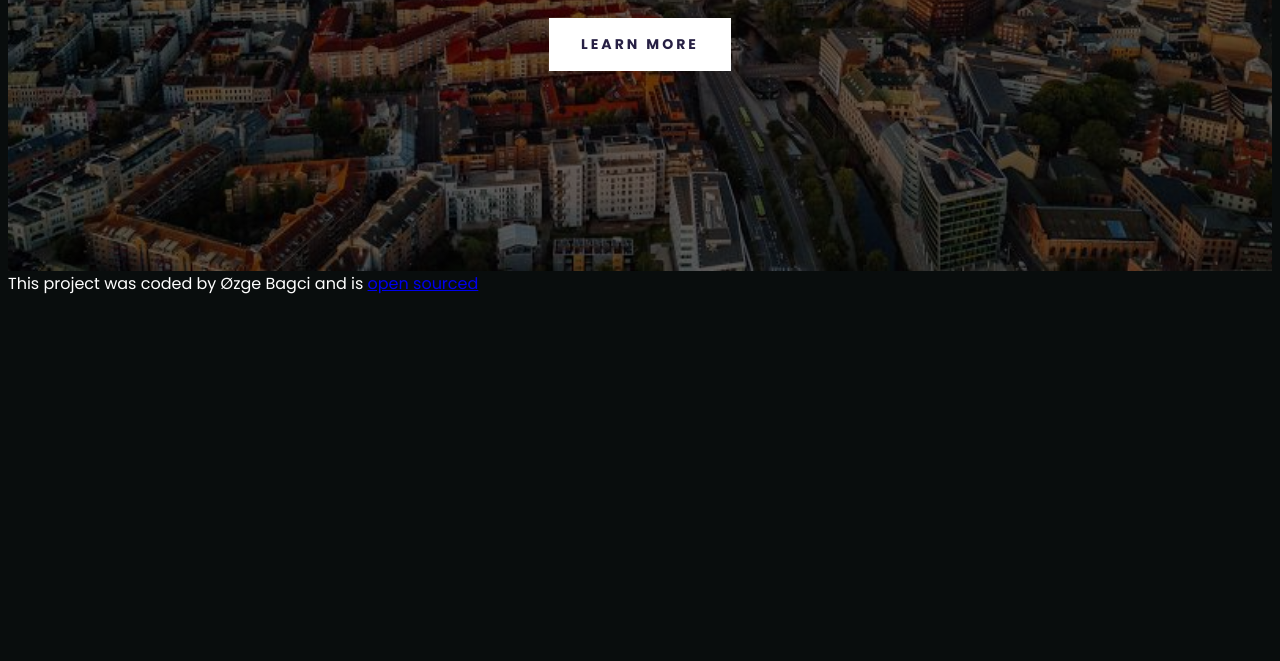
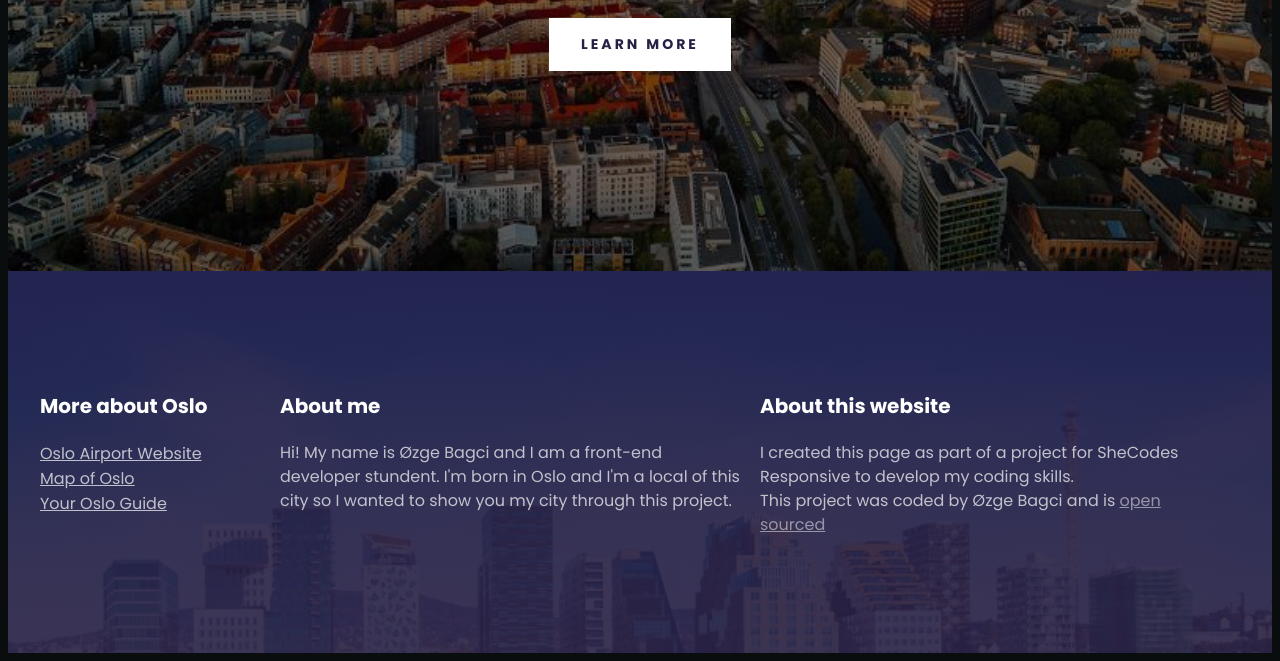
Before and after one commit to OzgeBagci/Oslo-travel-project, a plain HTML site: page index.html in a window 1280 px wide. Shown: the part 474-1135 px from the top of the page. Before the commit the page ends 800 px from the top, so only its background shows below. Drawn offline with Linux system fonts and the light colour scheme.

Commit message:
Added footer

```diff
--- a/index.html
+++ b/index.html
@@ -15,19 +15,64 @@
   <body>
     <div class="container">
       <header>
-        <h3>.TRAVEL.</h3>
+        <h3>.DISCOVER.</h3>
         <h1>Welcome to Oslo</h1>
-        <h2>Capital city of Norway</h2>
+        <h2>The Tiger City</h2>
         <a href="#more">Learn more</a>
       </header>
       <footer>
+        <section class="grid">
+          <div>
+            <h3>More about Oslo</h3>
+
+            <ul>
+              <li>
+                <a
+                  href="https://avinor.no/en/airport/oslo-airport"
+                  target="_blank"
+                >
+                  Oslo Airport Website
+                </a>
+              </li>
+              <li>
+                <a
+                  href="https://maps.app.goo.gl/HykTTd7QUdJEf4CD6"
+                  target="_blank"
+                >
+                  Map of Oslo
+                </a>
+              </li>
+              <li>
+                <a href="https://www.visitoslo.com/en/" target="_blank">
+                  Your Oslo Guide
+                </a>
+              </li>
+            </ul>
+          </div>
+          <div>
+            <h3>About me</h3>
+            <p>
+              Hi! My name is Øzge Bagci and I am a front-end developer stundent.
+              I'm born in Oslo and I'm a local of this city so I wanted to show
+              you my city through this project.
+            </p>
+          </div>
+          <div>
+            <h3>About this website</h3>
+            <p>
+              I created this page as part of a project for SheCodes Responsive
+              to develop my coding skills.
+              <br />
               This project was coded by Øzge Bagci and is
               <a
-          href="https://github.com/OzgeBagci/Oslo-travel-project"
+                href="https://github.com/matthieua/lisbon-travel-project"
                 target="_blank"
               >
                 open sourced</a
               >
+            </p>
+          </div>
+        </section>
       </footer>
     </div>
   </body>
--- a/src/styles.css
+++ b/src/styles.css
@@ -7,8 +7,18 @@ body {
   margin: 0 auto;
 }
 
+.grid {
+  display: grid;
+  grid-template-columns: 1fr 2fr 2fr;
+}
+
+section {
+  max-width: 1200px;
+  margin: 0 auto;
+}
+
 header {
-  background-image: linear-gradient(rgba(0, 0, 0, 0.6), rgba(0, 0, 0, 0.6)),
+  background-image: linear-gradient(rgba(0, 0, 0, 0.4), rgba(0, 0, 0, 0.6)),
     url("../images/oslo.jpg");
   background-repeat: no-repeat;
   background-size: cover;
@@ -56,9 +66,47 @@ header a {
 
 footer {
   color: white;
+  background-image: linear-gradient(
+      rgba(39, 32, 68, 0.9),
+      rgba(39, 32, 68, 0.9)
+    ),
+    url("../images/oslo-footer.jpg");
+
+  background-repeat: no-repeat;
+  background-size: cover;
+  padding: 100px 0;
 }
 
-@media (max-width: 900px) {
+footer h3 {
+  font-weight: 700;
+  font-size: 20px;
+  line-height: 30px;
+}
+
+footer p {
+  font-weight: 400;
+  font-size: 16px;
+  opacity: 0.7;
+  margin-right: 20px;
+  line-height: 24px;
+}
+
+footer ul {
+  padding: 0;
+}
+
+footer li {
+  list-style: none;
+  margin: 0;
+  padding: 0;
+}
+
+footer a {
+  color: white;
+  opacity: 0.7;
+}
+
+@media (max-width: 960px) {
   header {
     padding: 60px 0;
   }
```
Also changed, not shown: images/oslo-footer.jpg (added). Lines whose indentation alone changed are shown as unchanged.
